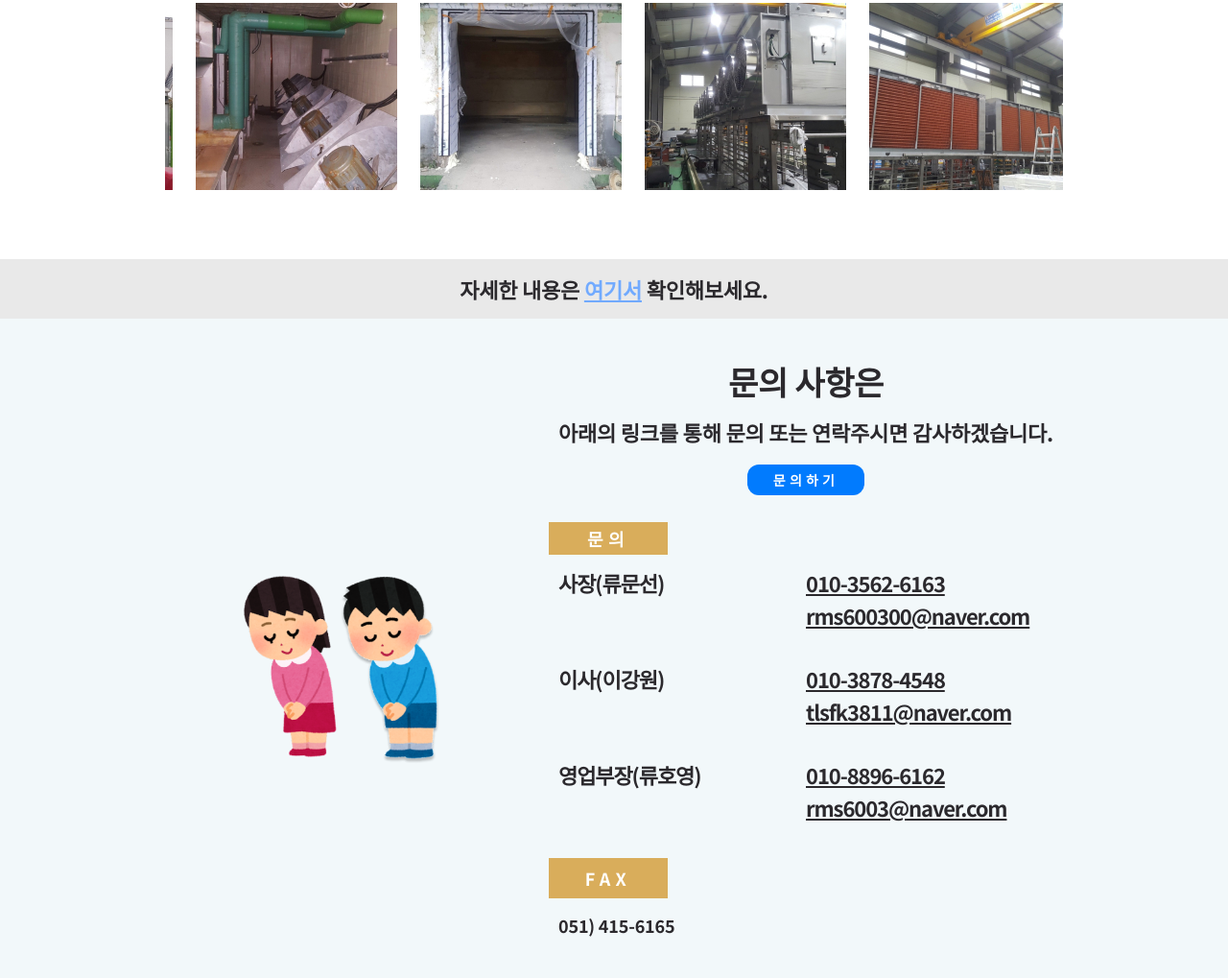
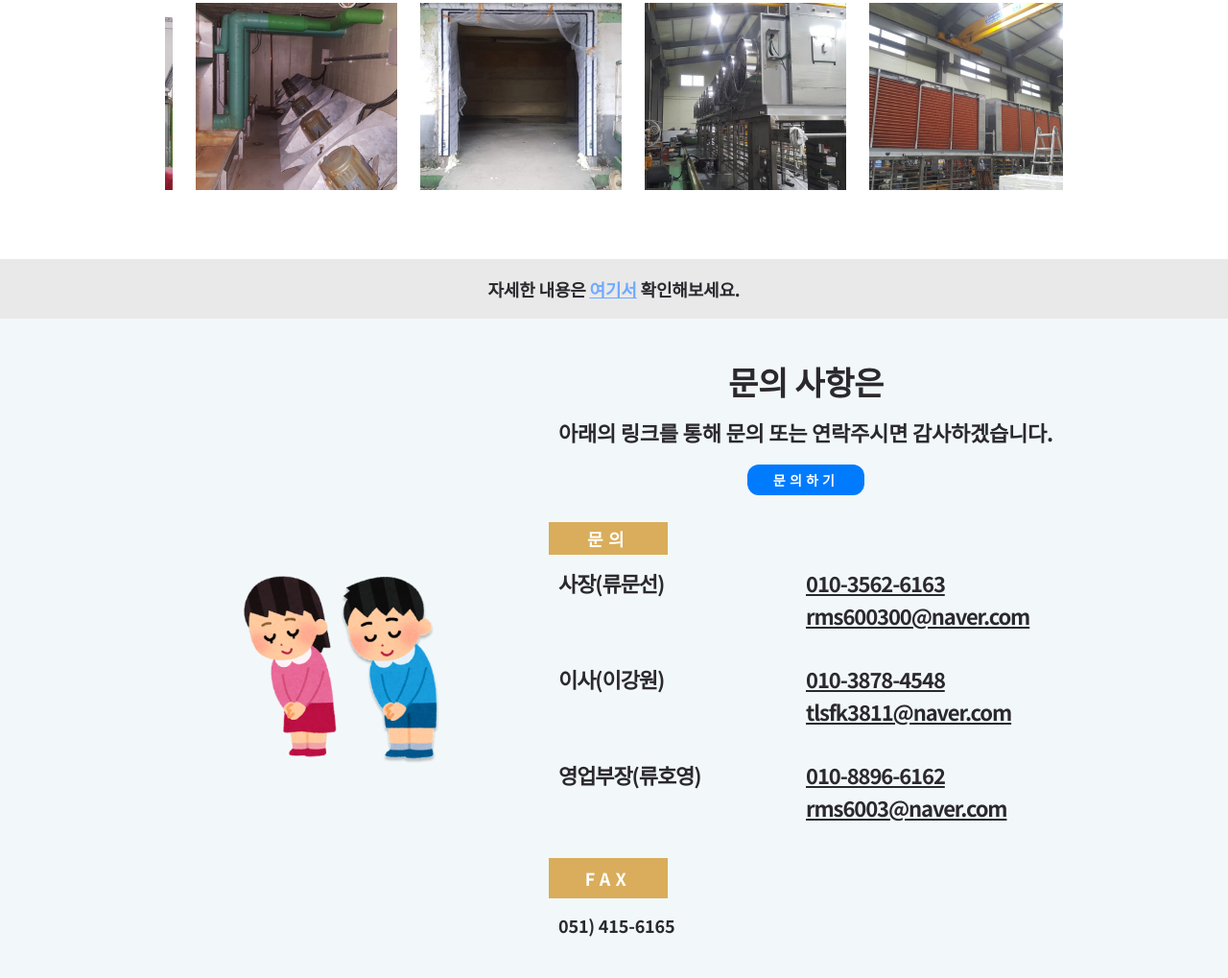
Before and after one commit to deokgoo/gatsby-mini_project-sum_freeze_system, a Gatsby site: page / in a window 1280 px wide. Shown: the part 1527-2546 px from the top of the page at 96% size. Built offline with nearby package versions, Linux system fonts and the light colour scheme; Gatsby itself is replaced by a stand-in of ours.

Commit message:
design revision

```diff
--- a/gatsby-config.js
+++ b/gatsby-config.js
@@ -31,7 +31,7 @@ module.exports = {
         name: `sun freeze system`,
         short_name: `sun freeze`,
         start_url: `/`,
-        background_color: `#f7f0eb`,
+        background_color: `transparent`,
         theme_color: `#f7f0eb`,
         display: `standalone`,
         icon: `src/images/favicons/android-chrome-192x192.png`,
--- a/src/components/DetailSection/style.scss
+++ b/src/components/DetailSection/style.scss
@@ -5,7 +5,7 @@
   background-color: $color-light_gray1;
 
   .detail__desc {
-    font-size: 16px;
+    font-size: 12px;
     line-height: 18px;
     font-weight: bold;
     text-align: center;
@@ -25,11 +25,10 @@
     background-color: $color-light_gray1;
 
     .detail__desc {
-      font-size: 22px;
+      font-size: 18px;
       line-height: 18px;
       font-weight: bold;
       text-align: center;
-
 
       .detail__link {
         color: $color-sky_blue;
```
